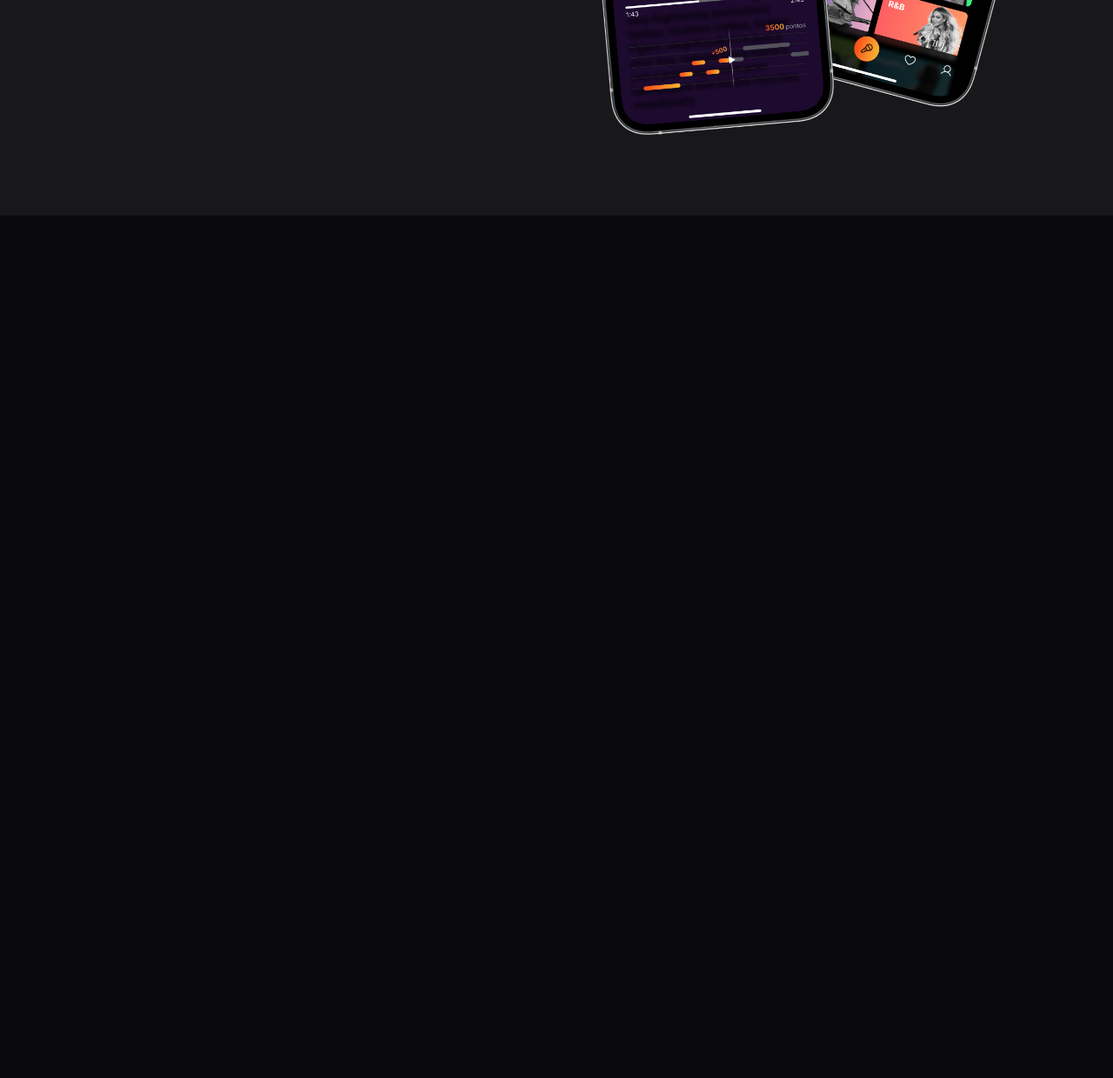
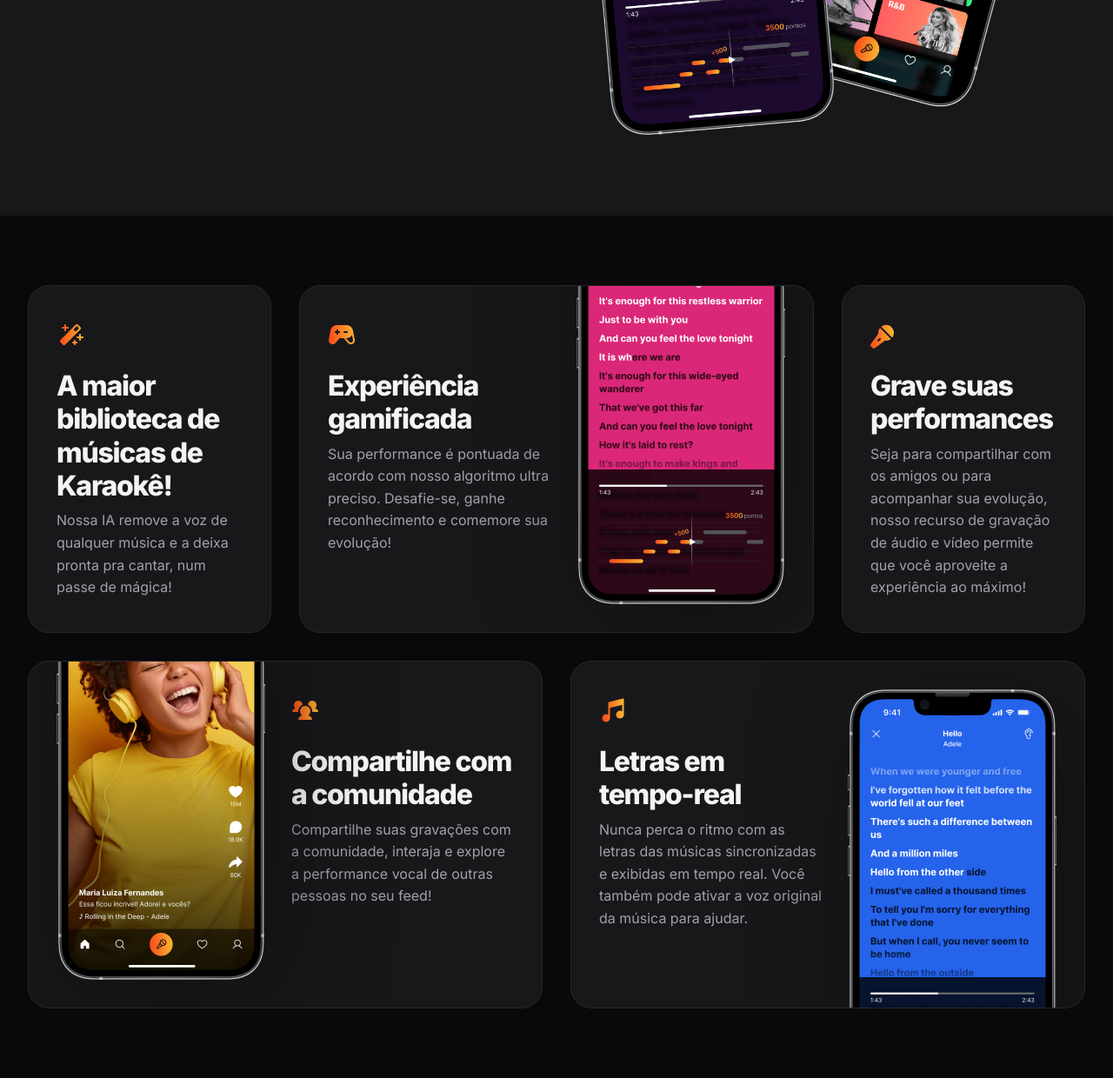
Before and after one commit to RodrigoRopelato/zingen, a plain HTML site: page index.html in a window 1280 px wide. Shown: the part 1411-2651 px from the top of the page at 87% size. Before the commit the page ends 1659 px from the top, so only its background shows below. Drawn offline with Linux system fonts and the light colour scheme.

Commit message:
soction features

```diff
--- a/index.html
+++ b/index.html
@@ -69,6 +69,50 @@
     </div>
   </section>
 
+  <section id="features">
+    <div class="cards container py-xl grid gap-1.5">
+      <div class="card py-lg px-lg">
+        <img src="assets/icons/MagicWand.svg" alt="">
+        <h3>A maior biblioteca de músicas de Karaokê!</h3>
+        <p>Nossa IA remove a voz de qualquer música e a deixa pronta pra cantar, num passe de mágica!</p>
+      </div>
+
+      <div class="card py-lg px-lg">
+        <div>
+          <img src="assets/icons/GameController.svg" alt="">
+          <h3>Experiência gamificada</h3>
+          <p>Sua performance é pontuada de acordo com nosso algoritmo ultra preciso. Desafie-se, ganhe reconhecimento e
+            comemore sua evolução!</p>
+        </div>
+        <img class="desktop-only" src="assets/Tela 2.png" alt="">
+      </div>
+
+      <div class="card py-lg px-lg">
+        <img src="assets/icons/MicrophoneStage.svg" alt="">
+        <h3>Grave suas performances</h3>
+        <p>Seja para compartilhar com os amigos ou para acompanhar sua evolução, nosso recurso de gravação de áudio e vídeo permite que você aproveite a experiência ao máximo! </p>
+      </div>
+
+       <div class="card py-lg px-lg">
+        <div>
+          <img src="assets/icons/UsersThree.svg" alt="">
+          <h3>Compartilhe com a comunidade</h3>
+          <p>Compartilhe suas gravações com a comunidade, interaja e explore a performance vocal de outras pessoas no seu feed!</p>
+        </div>
+        <img class="desktop-only" src="assets/Tela 1.png" alt="">
+      </div>
+
+       <div class="card py-lg px-lg">
+        <div>
+          <img src="assets/icons/MusicNotes.svg" alt="">
+          <h3>Letras em <br>tempo-real</h3>
+          <p>Nunca perca o ritmo com as letras das músicas sincronizadas e exibidas em tempo real. Você também pode ativar a voz original da música para ajudar.</p>
+        </div>
+        <img class="desktop-only" src="assets/Tela 3.png" alt="">
+      </div>
+    </div>
+  </section>
+
 </body>
 
 </html>
--- /dev/null
+++ b/styles/cards.css
@@ -0,0 +1,9 @@
+.card {
+  background: var(--surface-color);
+  border: 1px solid var(--stroke-color);
+  border-radius: 1.5rem;
+
+  & h3 {
+    margin-top: 1rem;
+  }
+}
--- /dev/null
+++ b/styles/features.css
@@ -0,0 +1,70 @@
+#features {
+  & .cards {
+    grid-template-columns: 17.5rem 1fr 1fr 17.5rem;
+    grid-template-rows: 25rem 25rem;
+    gap: 2rem;
+  }
+
+  & .card {
+    position: relative;
+    overflow: hidden;
+
+    & img.desktop-only {
+      position: absolute;
+      max-width: 15rem;
+      filter: drop-shadow(1rem 1rem 4rem rgb(0 0 0 / 0.34));
+    }
+  }
+
+  & .card:nth-child(1) {
+    grid-column: 1/2;
+  }
+
+  & .card:nth-child(2) {
+    grid-column: 2/4;
+
+    & > div {
+      max-width: 16rem;
+    }
+
+    & .desktop-only {
+      bottom: 2rem;
+      right: 2rem;
+    }
+  }
+
+    & .card:nth-child(3) {
+    grid-column: 4/5;
+  }
+
+
+  & .card:nth-child(4) {
+    grid-column: 1/3;
+    grid-row: 2/3;
+
+    & > div {
+      max-width: 16rem;
+      margin-left: auto;
+    }
+
+    & .desktop-only {
+      bottom: 2rem;
+      left: 2rem;
+    }
+  }
+
+  & .card:nth-child(5) {
+    grid-column: 3/5;
+    grid-row: 2/3;
+
+    & > div {
+      max-width: 16rem;
+    }
+
+    & .desktop-only {
+      top: 2rem;
+      right: 2rem;
+    }
+  }
+
+}
--- a/styles/index.css
+++ b/styles/index.css
@@ -6,3 +6,5 @@
 @import url(hero.css);
 @import url(sections.css);
 @import url(about.css);
+@import url(cards.css);
+@import url(features.css) (width >= 80rem);
```
Also changed, not shown: assets/icons/UsersThree.svg (renamed from assets/UsersThree.svg).
